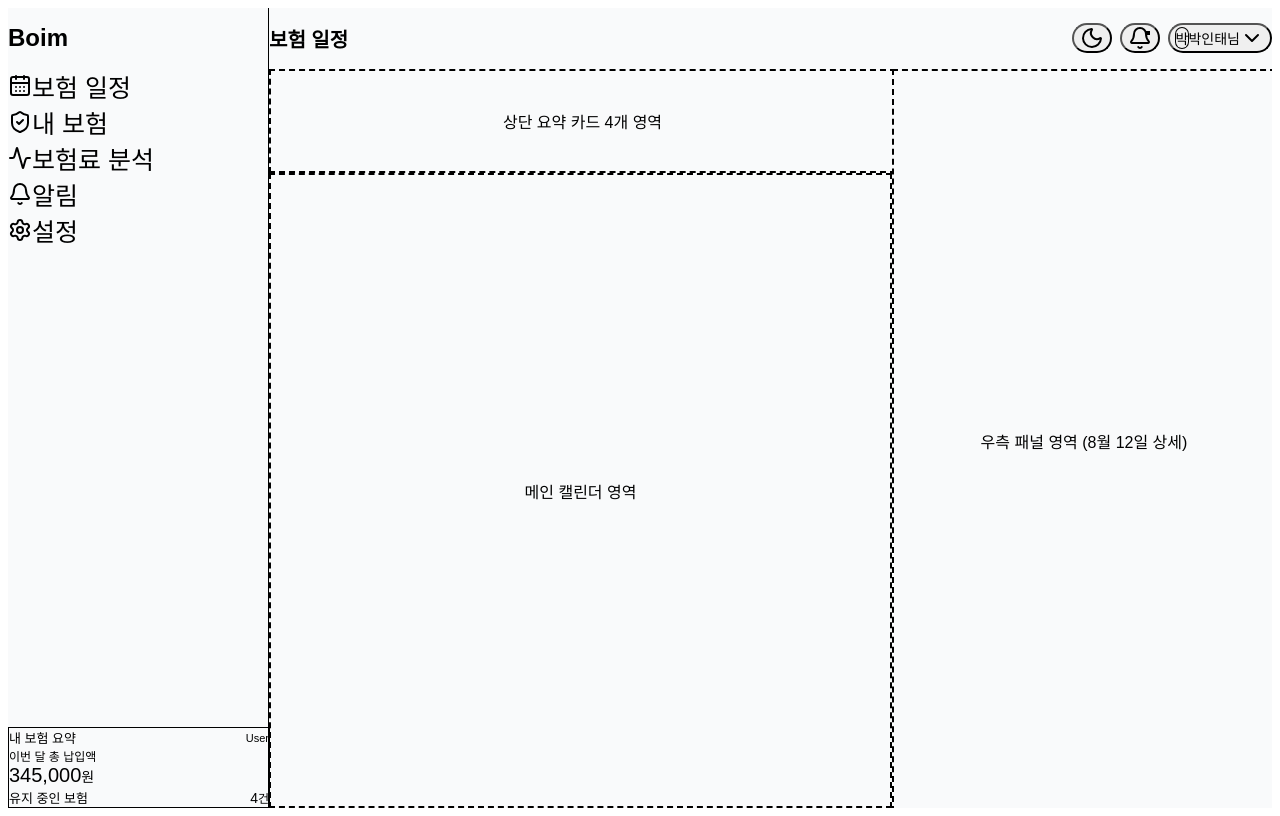
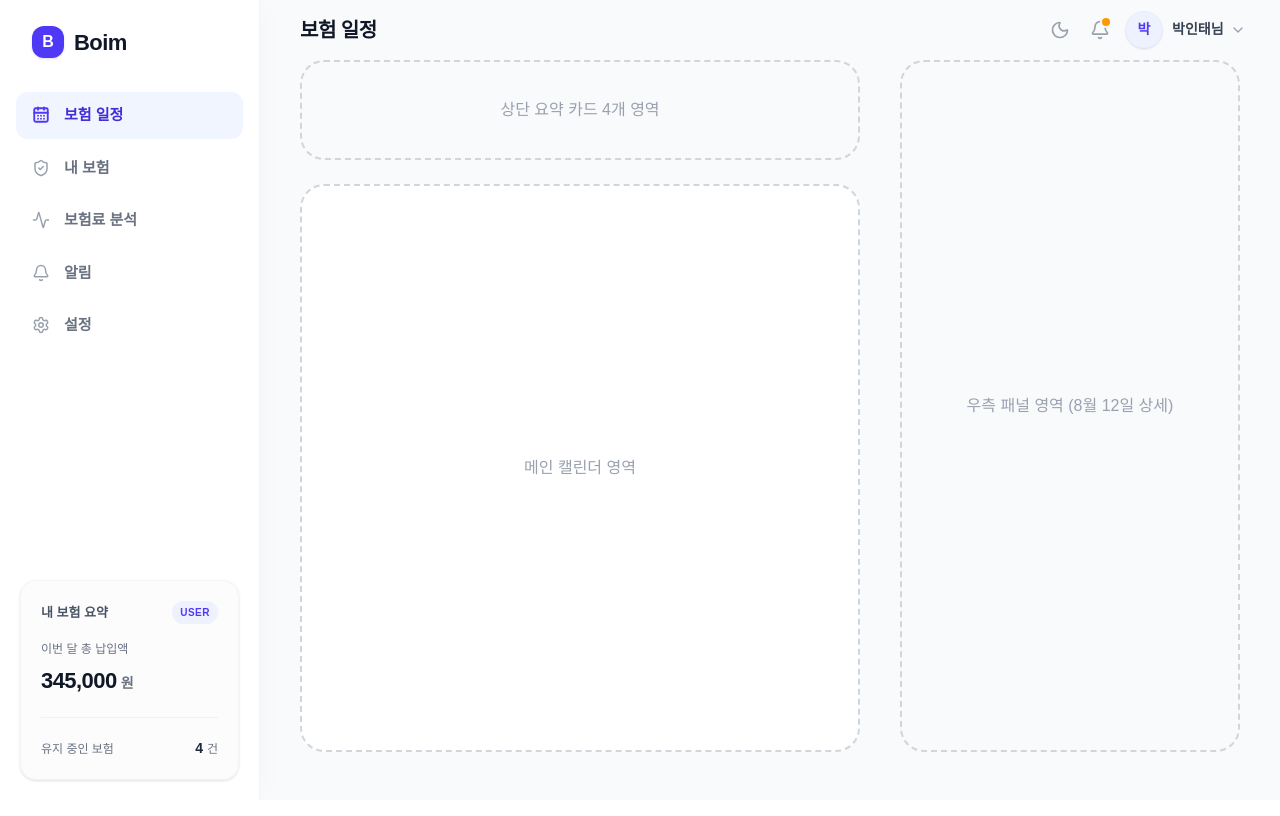
Before and after one commit to park-intae/Boim, a React (Vite) app in the folder apps/web/: page / in a window 1280 px wide. Built offline with nearby package versions, Linux system fonts and the light colour scheme; a web font is replaced by a local one.

Commit message:
refactor(web): 사이드바 UI 전면 재작성 (프리미엄 보험 앱 컨셉에 맞춘 비율 및 디자인 고도화)

```diff
--- a/apps/web/src/components/layout/Sidebar.tsx
+++ b/apps/web/src/components/layout/Sidebar.tsx
@@ -12,56 +12,68 @@ export function Sidebar() {
   ];
 
   return (
-    <aside className="w-[260px] h-full bg-white border-r border-gray-200 flex flex-col flex-shrink-0">
+    <aside className="w-[260px] h-full bg-white border-r border-gray-100 flex flex-col flex-shrink-0 shadow-[4px_0_24px_rgba(0,0,0,0.02)] z-10">
 
       {/* 1. Logo Area */}
-      <div className="h-[60px] flex items-center px-10 shrink-0">
-        <h1 className="text-[24px] font-extrabold text-indigo-600 tracking-tight">Boim</h1>
+      <div className="h-[84px] flex items-center px-8 shrink-0">
+        <div className="flex items-center gap-2.5 cursor-pointer">
+          <div className="w-8 h-8 rounded-xl bg-indigo-600 text-white flex items-center justify-center font-extrabold text-[16px] shadow-sm">
+            B
+          </div>
+          <h1 className="text-[22px] font-extrabold text-gray-900 tracking-tight">Boim</h1>
+        </div>
       </div>
 
       {/* 2. Navigation Menu */}
-      <nav className="flex-1 px-6 mt-8 pb-14 flex flex-col gap-8 overflow-y-auto">
+      <nav className="flex-1 px-4 py-2 flex flex-col gap-1.5 overflow-y-auto">
         {menuItems.map((item) => {
           const Icon = item.icon;
           const isActive = item.name === activeMenu;
           return (
             <div
               key={item.name}
-              className={`flex items-center gap-5 px-6 py-5 rounded-2xl cursor-pointer transition-all ${
+              className={`flex items-center gap-3.5 px-4 py-3 rounded-xl cursor-pointer transition-all duration-200 group ${
                 isActive
-                  ? 'bg-indigo-50 text-indigo-700 font-bold'
-                  : 'text-gray-500 font-medium hover:bg-gray-50 hover:text-gray-900'
+                  ? 'bg-indigo-50/80 text-indigo-700'
+                  : 'text-gray-500 hover:bg-gray-50/80 hover:text-gray-900'
               }`}
             >
-              <Icon className={`w-8 h-8 ${isActive ? 'text-indigo-600' : 'text-gray-400'}`} />
-              <span className="text-[25px] tracking-tight">{item.name}</span>
+              <Icon
+                className={`w-[18px] h-[18px] transition-colors ${
+                  isActive ? 'text-indigo-600' : 'text-gray-400 group-hover:text-gray-600'
+                }`}
+                strokeWidth={isActive ? 2.5 : 2}
+              />
+              <span className={`text-[15px] ${isActive ? 'font-bold' : 'font-semibold'}`}>
+                {item.name}
+              </span>
             </div>
           );
         })}
       </nav>
 
       {/* 3. Bottom Summary Panel */}
-      <div className="p-8 pt-0 shrink-0">
-        <div className="w-full bg-gray-50 rounded-2xl p-5 border border-gray-100/80 shadow-sm flex flex-col gap-4">
+      <div className="p-5 shrink-0">
+        <div className="w-full bg-gray-50/50 rounded-2xl p-5 border border-gray-100 shadow-sm flex flex-col gap-4 transition-all hover:shadow-md hover:bg-white cursor-pointer group">
 
           <div className="flex items-center justify-between">
-            <span className="text-[13px] font-semibold text-gray-500">내 보험 요약</span>
-            <span className="text-[11px] font-bold text-indigo-600 bg-indigo-100/50 px-2 py-0.5 rounded-full">User</span>
+            <span className="text-[13px] font-bold text-gray-600">내 보험 요약</span>
+            <span className="text-[10px] font-bold text-indigo-600 bg-indigo-50 px-2 py-1 rounded-full uppercase tracking-wider">User</span>
           </div>
 
-          <div className="flex flex-col gap-1">
+          <div className="flex flex-col gap-0.5">
             <span className="text-[12px] text-gray-500 font-medium">이번 달 총 납입액</span>
-            <div className="flex items-baseline gap-0.5">
-              <span className="text-[20px] font-bold text-gray-900 tracking-tight">345,000</span>
-              <span className="text-[14px] font-semibold text-gray-500">원</span>
+            <div className="flex items-baseline gap-1 mt-1">
+              <span className="text-[22px] font-extrabold text-gray-900 tracking-tight group-hover:text-indigo-600 transition-colors">345,000</span>
+              <span className="text-[14px] font-bold text-gray-500">원</span>
             </div>
           </div>
 
-          <div className="w-full h-px bg-gray-200/60" />
+          <div className="w-full h-px bg-gray-200/50 my-1" />
 
           <div className="flex items-center justify-between">
-            <span className="text-[13px] text-gray-500 font-medium">유지 중인 보험</span>
-            <div className="flex items-baseline gap-0.5">
+            <span className="text-[12px] text-gray-500 font-medium">유지 중인 보험</span>
+            <div className="flex items-baseline gap-1">
               <span className="text-[14px] font-bold text-gray-800">4</span>
               <span className="text-[12px] font-medium text-gray-500">건</span>
             </div>
--- a/apps/web/src/index.css
+++ b/apps/web/src/index.css
@@ -1,8 +1,7 @@
 @import url('https://cdn.jsdelivr.net/gh/orioncactus/pretendard/dist/web/static/pretendard.css');
 
-@tailwind base;
-@tailwind components;
-@tailwind utilities;
+@import "tailwindcss";
+@config "../tailwind.config.js";
 
 @layer base {
   body {
```
